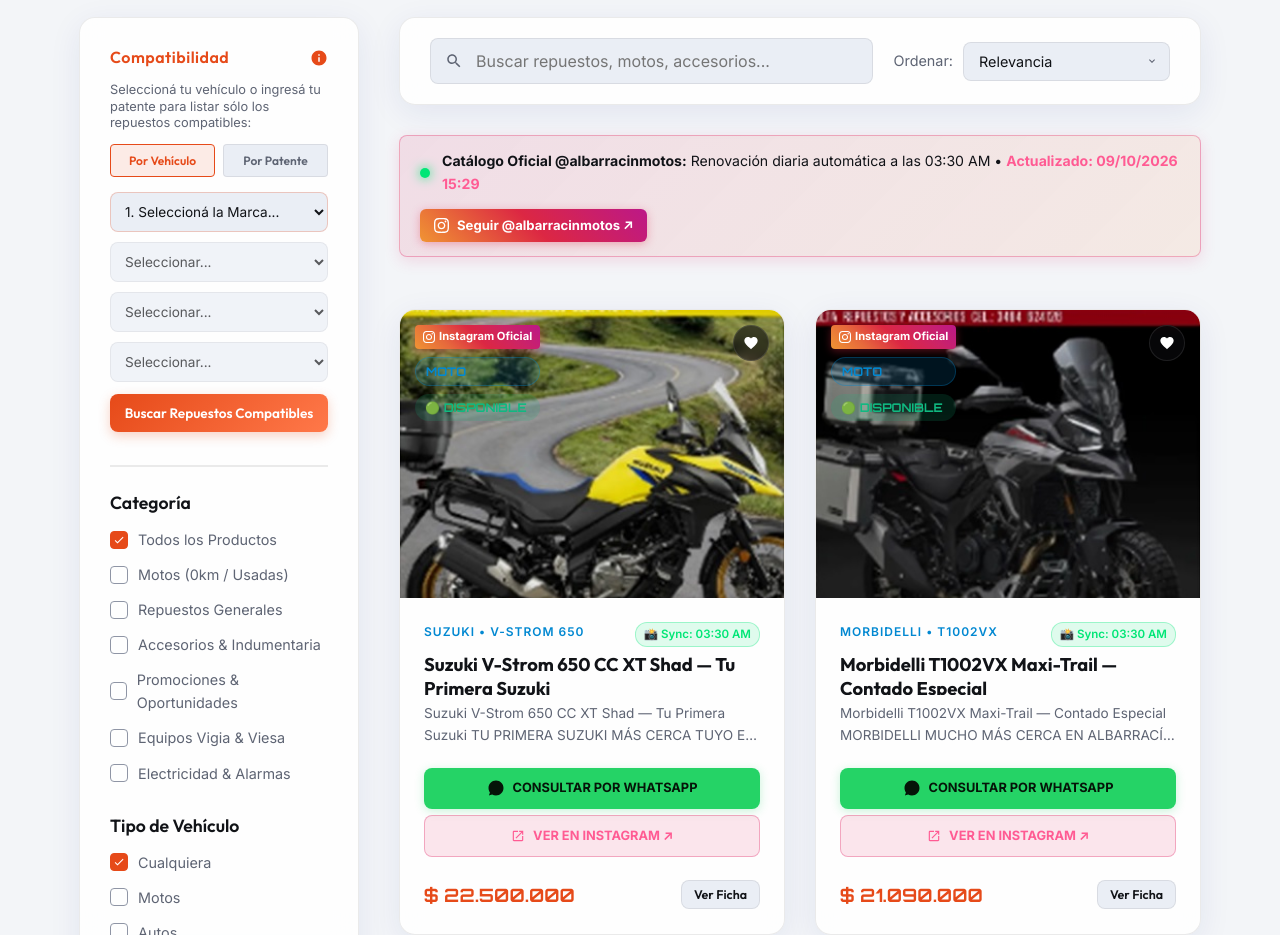
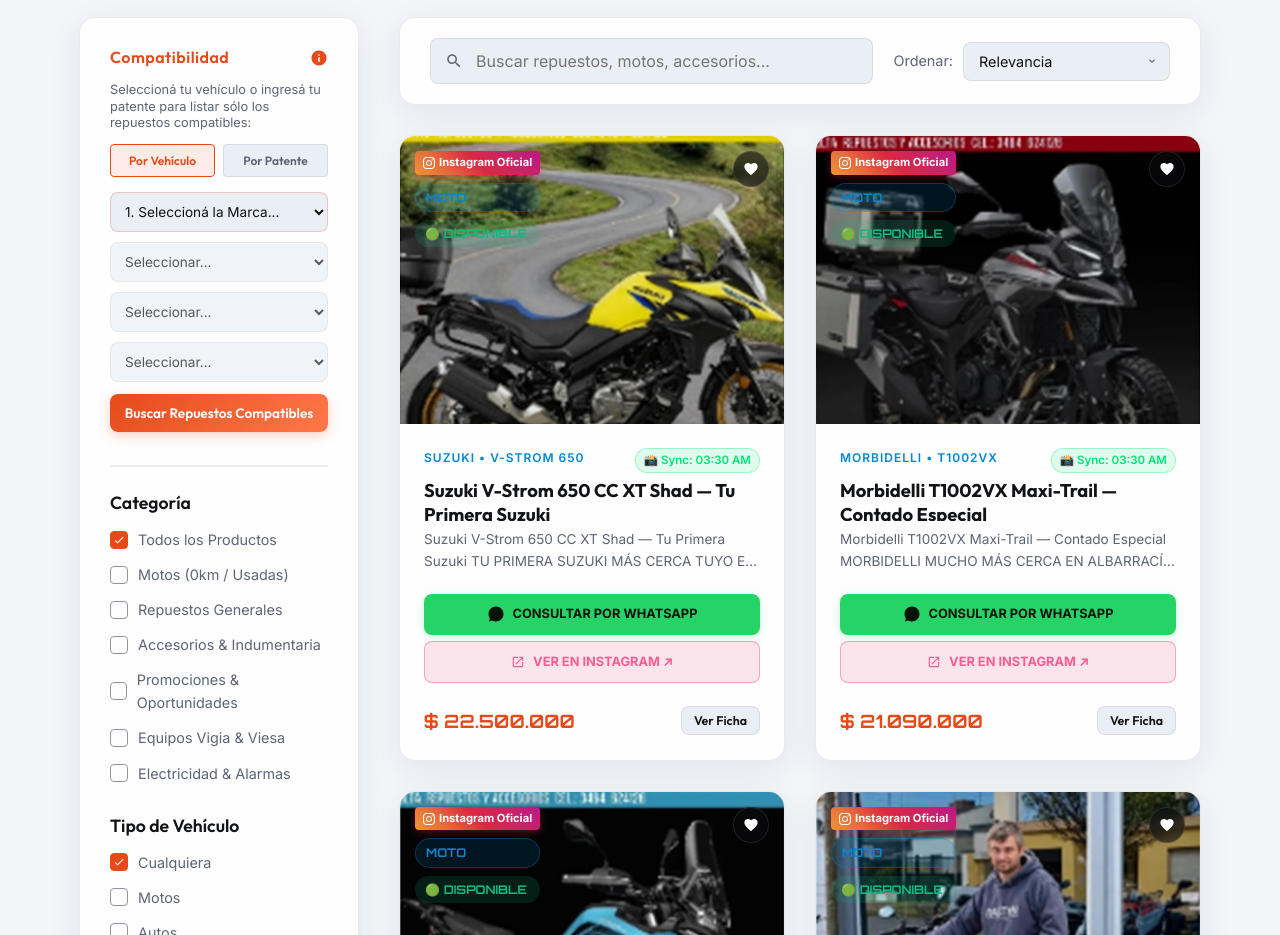
Before and after one commit to camuseba/albarracin_repuestos, a plain HTML site: page index.html in a window 1280 px wide. Shown: the part 3320-4255 px from the top of the page. Drawn offline with Linux system fonts and the light colour scheme; no server answers.

Commit message:
style: quitar banner informativo de sincronizacion sobre el catalogo

```diff
--- a/index.html
+++ b/index.html
@@ -915,23 +915,6 @@
                 </svg>
               </div>
             </div>
-
-            <!-- Banner Oficial Albarracín Instagram Smart Catalog (10 publicaciones diarias) -->
-            <div class="catalog-sync-badge-wrapper reveal" id="catalog-sync-info" style="display: flex; flex-wrap: wrap; align-items: center; justify-content: space-between; gap: 14px; margin-bottom: 22px; padding: 14px 20px; background: linear-gradient(135deg, rgba(225, 48, 108, 0.12) 0%, rgba(255, 110, 0, 0.08) 100%); border: 1.5px solid rgba(225, 48, 108, 0.35); border-radius: var(--border-radius-sm); font-size: 0.88rem; box-shadow: 0 4px 15px rgba(225, 48, 108, 0.15);">
-              <div style="display: flex; align-items: center; gap: 12px;" id="sync-info-left">
-                <span style="display: inline-block; width: 10px; height: 10px; border-radius: 50%; background: #00e676; box-shadow: 0 0 12px #00e676; flex-shrink: 0;"></span>
-                <span style="color: var(--text-primary);" id="sync-info-title">
-                  <strong>Catálogo Oficial @albarracinmotos:</strong> Renovación diaria automática a las 03:30 AM &bull; <span id="sync-updated-text" style="color: #ff5b93; font-weight: 700;">10 publicaciones en vivo</span>
-                </span>
-              </div>
-              <div style="display: flex; align-items: center; gap: 10px; flex-wrap: wrap;" id="sync-info-right">
-                <a href="https://www.instagram.com/albarracinmotos/" target="_blank" rel="noopener noreferrer" id="sync-info-link" style="color: #ffffff; text-decoration: none; font-weight: 800; display: inline-flex; align-items: center; gap: 8px; font-size: 0.82rem; padding: 6px 14px; background: linear-gradient(45deg, #f09433, #dc2743, #bc1888); border-radius: 6px; box-shadow: 0 2px 10px rgba(220, 39, 67, 0.35);">
-                  <svg viewBox="0 0 24 24" style="width: 15px; height: 15px; fill: currentColor;"><path d="M12 2.163c3.204 0 3.584.012 4.85.07 3.252.148 4.771 1.691 4.919 4.919.058 1.265.069 1.645.069 4.849 0 3.205-.012 3.584-.069 4.849-.149 3.225-1.664 4.771-4.919 4.919-1.266.058-1.644.07-4.85.07-3.204 0-3.584-.012-4.849-.07-3.26-.149-4.771-1.699-4.919-4.92-.058-1.265-.07-1.644-.07-4.849 0-3.204.013-3.583.07-4.849.149-3.227 1.664-4.771 4.919-4.919 1.266-.057 1.645-.069 4.849-.069zm0-2.163c-3.259 0-3.667.014-4.947.072-4.358.2-6.78 2.618-6.98 6.98-.059 1.281-.073 1.689-.073 4.948 0 3.259.014 3.668.072 4.948.2 4.358 2.618 6.78 6.98 6.98 1.281.058 1.689.072 4.948.072 3.259 0 3.668-.014 4.948-.072 4.354-.2 6.782-2.618 6.979-6.98.059-1.28.073-1.689.073-4.948 0-3.259-.014-3.667-.072-4.947-.196-4.354-2.617-6.78-6.979-6.98-1.281-.059-1.69-.073-4.949-.073zm0 5.838c-3.403 0-6.162 2.759-6.162 6.162s2.759 6.163 6.162 6.163 6.162-2.759 6.162-6.163c0-3.403-2.759-6.162-6.162-6.162zm0 10.162c-2.209 0-4-1.79-4-4 0-2.209 1.791-4 4-4s4 1.791 4 4c0 2.21-1.791 4-4 4zm6.406-11.845c-.796 0-1.441.645-1.441 1.44s.645 1.44 1.441 1.44c.795 0 1.439-.645 1.439-1.44s-.644-1.44-1.439-1.44z"/></svg>
-                  <span>Seguir @albarracinmotos ↗</span>
-                </a>
-              </div>
-            </div>
-
             <!-- Products Grid -->
             <div class="products-grid" id="products-grid-container">
               <!-- Dynamically populated by JS -->
```
